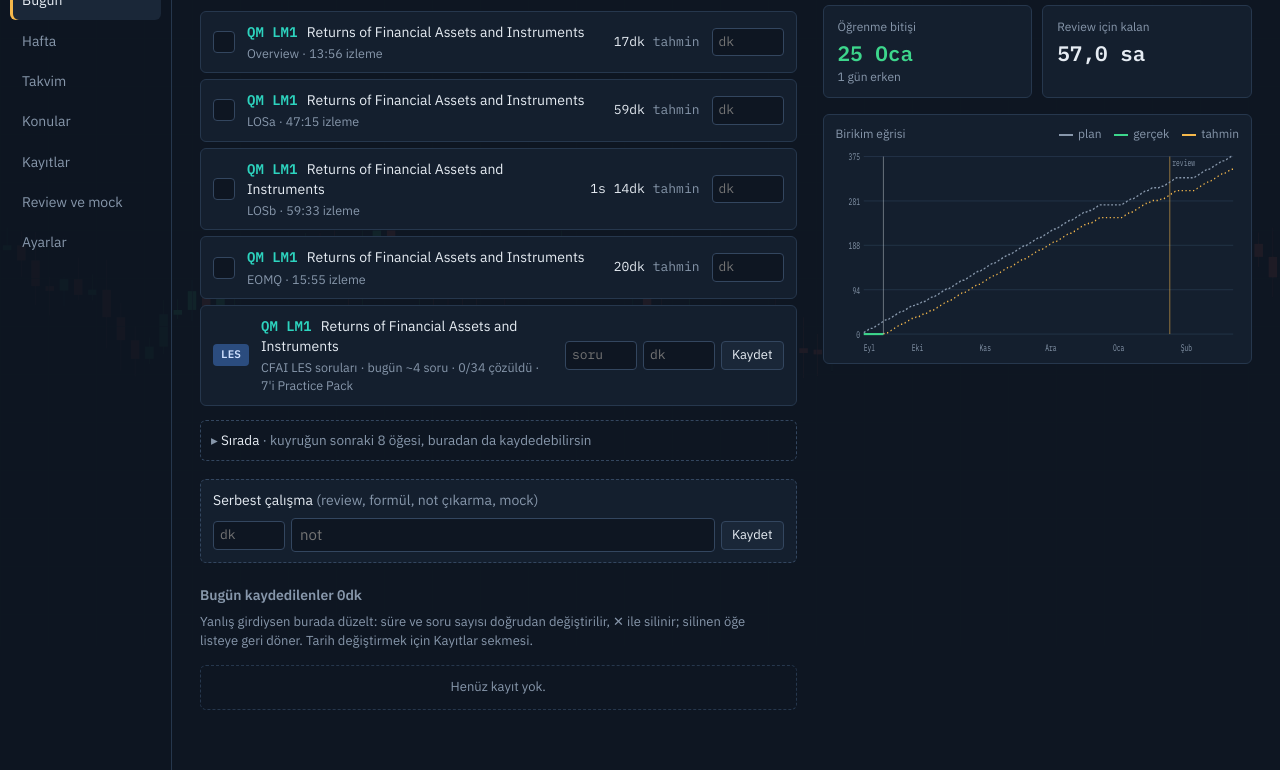
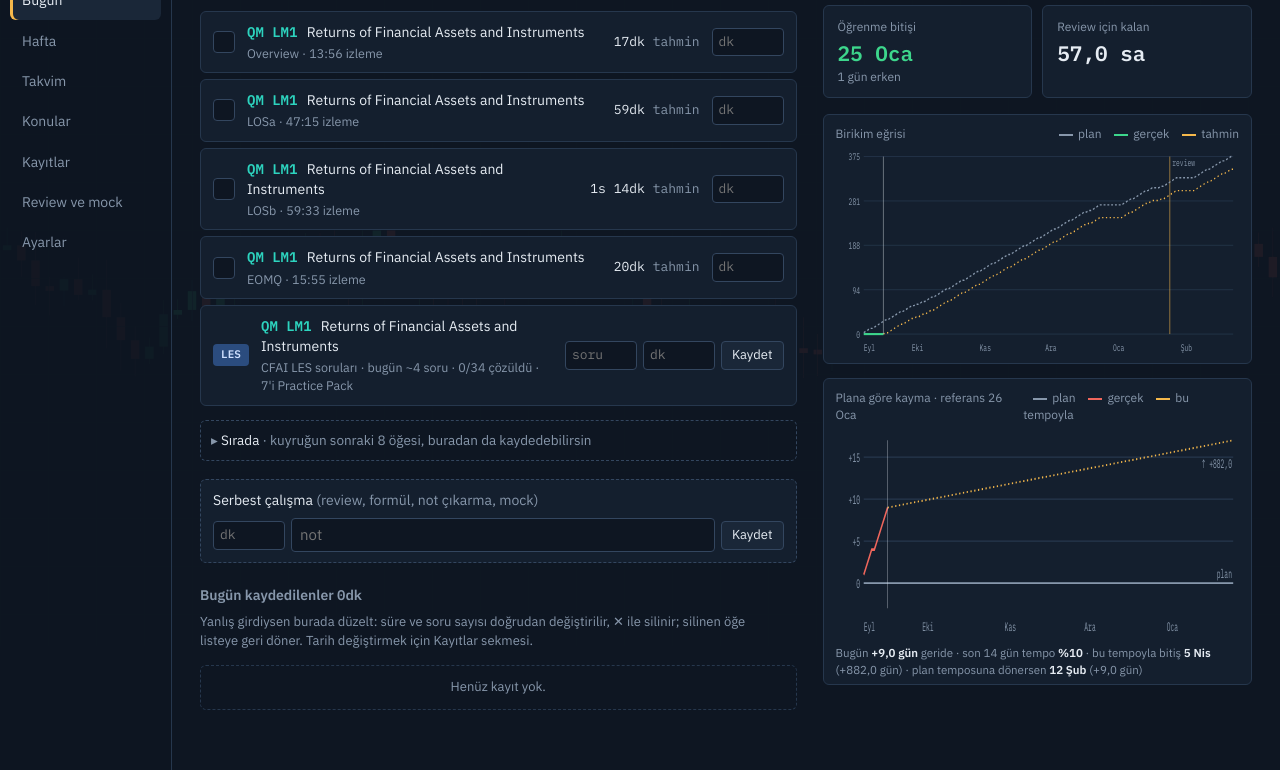
Before and after one commit to lamentis34/CFA-Exam-Tracker, a plain HTML site: page index.html in a window 1280 px wide. Shown: the part 154-924 px from the top of the page. Drawn offline with Linux system fonts and the light colour scheme.

Commit message:
Update index.html

```diff
--- a/index.html
+++ b/index.html
@@ -118,6 +118,12 @@ input[type=date]{color-scheme:dark}
 .curve .p-fc{fill:none;stroke:var(--amber);stroke-width:1.5;stroke-dasharray:2 4}
 .curve .rv{stroke:var(--amber);stroke-width:1;opacity:.7}
 .curve .tl{stroke:var(--text);stroke-width:1;opacity:.5}
+/* kayma grafiği */
+.curve .p-zero{fill:none;stroke:var(--muted);stroke-width:1.5}
+.curve .p-late{fill:none;stroke:var(--down);stroke-width:2.2}
+.l-late{background:var(--down)}
+.curve-f{font-size:11.5px;color:var(--muted);margin-top:6px;line-height:1.5}
+.curve-f b{color:var(--text)}
 /* week */
 .bar{display:flex;align-items:center;gap:12px;flex-wrap:wrap;margin-bottom:14px}
 .bar h1{margin:0}.bar .right{margin-left:auto}
@@ -782,6 +788,7 @@ function renderToday(el){
         <div class="stat"><div class="k">Review için kalan</div><div class="v mono ${P.reviewLeft<40*60?'down':''}">${fmtH(P.reviewLeft)}</div>${P.skipped.n?`<div class="k down">${P.skipped.n} gün atlandı · ${fmtH(P.skipped.min)} kotadan gitti</div>`:''}</div>
       </div>
       ${renderCurve()}
+            ${renderSlip()}
       ${P.overflowMin>0?`<div class="note danger">Kuyruk sınav gününe sığmıyor: ${fmtH(P.overflowMin)} açıkta. Günlük saati artır, blackout azalt ya da Ayarlar'da Q-Bank kotasını düşür.</div>`:''}
     </aside>
   </div>`;
@@ -834,7 +841,56 @@ function renderCurve(){
    <line x1="${x(ti)}" x2="${x(ti)}" y1="${T}" y2="${H-B}" class="tl"/>
   </svg></div>`;
 }
-
+// ---------- KAYMA GRAFİĞİ ----------
+// Plan referansı = baseCapacity (günlük saat × çalışma günleri; blackout ve dinlenme hariç). Gün bazlı override'lar
+// ("bugünü atla", ek gün) plana DAHİL DEĞİL: onlar plandan sapmadır ve bu grafikte kayma olarak görünür.
+// kayma (çalışma günü) = (plana göre birikmesi gereken − gerçek birikim) / günlük kapasite   (+ geride, − ileride)
+const SLIP_WINDOW = 14; // "bu tempoyla" projeksiyonu son N günün temposunu kullanır
+function renderSlip(){
+  const s=S.settings, t=todayIso(), start=s.startDate, dayMin=s.dailyHours*60;
+  const lend=addDays(s.reviewStart,-1); // öğrenme fazının planlanan son günü (referans bitiş)
+  if(!dayMin || t<start) return '';
+  const n=diffDays(start,lend); if(n<=0) return '';
+  // geçmiş: her gün için kayma
+  let planCum=0, actCum=0; const pts=[];
+  for(let i=0;i<=n;i++){ const d=addDays(start,i); if(d>t) break; planCum+=baseCapacity(d); actCum+=loggedMin(d); pts.push([i,(planCum-actCum)/dayMin]); }
+  const ti=pts[pts.length-1][0], slipNow=pts[pts.length-1][1];
+  // tempo = gerçek / plan, son SLIP_WINDOW günde (en az 1 çalışma günü planı yoksa baştan beri)
+  const paceOver=(from)=>{ let p=0,a=0; for(let d=from; d<=t; d=addDays(d,1)){ p+=baseCapacity(d); a+=loggedMin(d); } return [p,a]; };
+  let [wp,wa]=paceOver(addDays(t,-(SLIP_WINDOW-1))>start?addDays(t,-(SLIP_WINDOW-1)):start);
+  if(wp<dayMin) [wp,wa]=paceOver(start);
+  const pace = wp>0 ? clamp(wa/wp, 0.1, 3) : 1;
+  // kalan plan (yarın → öğrenme sonu) bu tempoyla ne kadar uzar
+  let remPlan=0; for(let d=addDays(t,1); d<=lend; d=addDays(d,1)) remPlan+=baseCapacity(d);
+  const slipEnd = slipNow + (remPlan/dayMin)*(1/pace-1);
+  // çalışma günü cinsinden kaymayı takvim tarihine çevir (sınav sonrası için dinlenme günleri hariç her gün sayılır)
+  const isWork=d=> d<s.examDate ? baseCapacity(d)>0 : !s.restDays.includes(parseD(d).getDay());
+  const shift=(from,days)=>{ let d=from, k=0, guard=0; const step=days>=0?1:-1, target=Math.round(Math.abs(days)); while(k<target && guard++<800){ d=addDays(d,step); if(isWork(d)) k++; } return d; };
+  const finPace=shift(lend,slipEnd), finPlan=shift(lend,slipNow);
+  // çizim
+  const W=640,H=170,L=44,B=24,T=10,R=10;
+  // y aralığı geçmişe göre ölçeklenir; projeksiyon aşırıysa üst/alt kenarda kırpılır (sayı altta yazar)
+  const pv=pts.map(p=>p[1]); const pmin=Math.min(...pv), pmax=Math.max(...pv);
+  const hi=Math.ceil(Math.max(3, pmax+1, Math.min(slipEnd, pmax+8)));
+  const lo=Math.floor(Math.min(-3, pmin-1, Math.max(slipEnd, pmin-8)));
+  const clipped = slipEnd>hi || slipEnd<lo;
+  const x=i=>L+(W-L-R)*i/n, y=v=>T+(H-T-B)*(hi-clamp(v,lo,hi))/(hi-lo);
+  const stepT=[1,2,5,10,20,30][[1,2,5,10,20,30].findIndex(st=>(hi-lo)/st<=6)] || 30;
+  let grid=''; for(let v=Math.ceil(lo/stepT)*stepT; v<=hi; v+=stepT) grid+=`<text x="${L-6}" y="${y(v)+4}" class="ax" text-anchor="end">${v>0?'+':''}${v}</text><line x1="${L}" x2="${W-R}" y1="${y(v)}" y2="${y(v)}" class="gl"/>`;
+  const months=[]; for(let i=0;i<=n;i++){ const d=parseD(addDays(start,i)); if(d.getDate()===1||i===0) months.push(`<text x="${x(i)}" y="${H-6}" class="ax">${MONTHS_TR[d.getMonth()].slice(0,3)}</text>`); }
+  const path=pts.map(([i,v],k)=>`${k?'L':'M'}${x(i).toFixed(1)},${y(v).toFixed(1)}`).join(' ');
+  const fpath=`M${x(ti).toFixed(1)},${y(slipNow).toFixed(1)} L${x(n).toFixed(1)},${y(slipEnd).toFixed(1)}`;
+  const g=v=>(v>=0?'+':'−')+Math.abs(v).toFixed(1).replace('.',',');
+  const cls=slipNow>0?'p-late':'p-act', lcls=slipNow>0?'l-late':'l-act';
+  return `<div class="curve"><div class="curve-h"><span>Plana göre kayma <span class="dim">· referans ${fmtDate(lend)}</span></span><span class="leg"><i class="l-plan"></i>plan <i class="${lcls}"></i>gerçek <i class="l-fc"></i>bu tempoyla</span></div>
+  <svg viewBox="0 0 ${W} ${H}" preserveAspectRatio="none">${grid}${months.join('')}
+   <line x1="${L}" x2="${W-R}" y1="${y(0)}" y2="${y(0)}" class="p-zero"/><text x="${W-R-2}" y="${y(0)-4}" class="ax" text-anchor="end">plan</text>
+   <path d="${fpath}" class="p-fc"/>${clipped?`<text x="${W-R-2}" y="${slipEnd>hi?T+22:H-B-14}" class="ax amber" text-anchor="end">${slipEnd>hi?'↑':'↓'} ${g(slipEnd)}</text>`:''}
+   <path d="${path}" class="${cls}"/>
+   <line x1="${x(ti)}" x2="${x(ti)}" y1="${T}" y2="${H-B}" class="tl"/>
+  </svg>
+  <div class="curve-f">Bugün <b>${g(slipNow)} gün</b> ${slipNow>0?'geride':slipNow<0?'ileride':'plan üstünde'} · son ${SLIP_WINDOW} gün tempo <b>%${Math.round(pace*100)}</b> · bu tempoyla bitiş <b>${fmtDate(finPace)}</b> (${g(slipEnd)} gün) · plan temposuna dönersen <b>${fmtDate(finPlan)}</b> (${g(slipNow)} gün)</div></div>`;
+}
 // ---------- HAFTA ----------
 function weekStart(dateIso){ const d=parseD(dateIso); const wd=(d.getDay()+6)%7; d.setDate(d.getDate()-wd); return iso(d); }
 function renderWeek(el){
```
